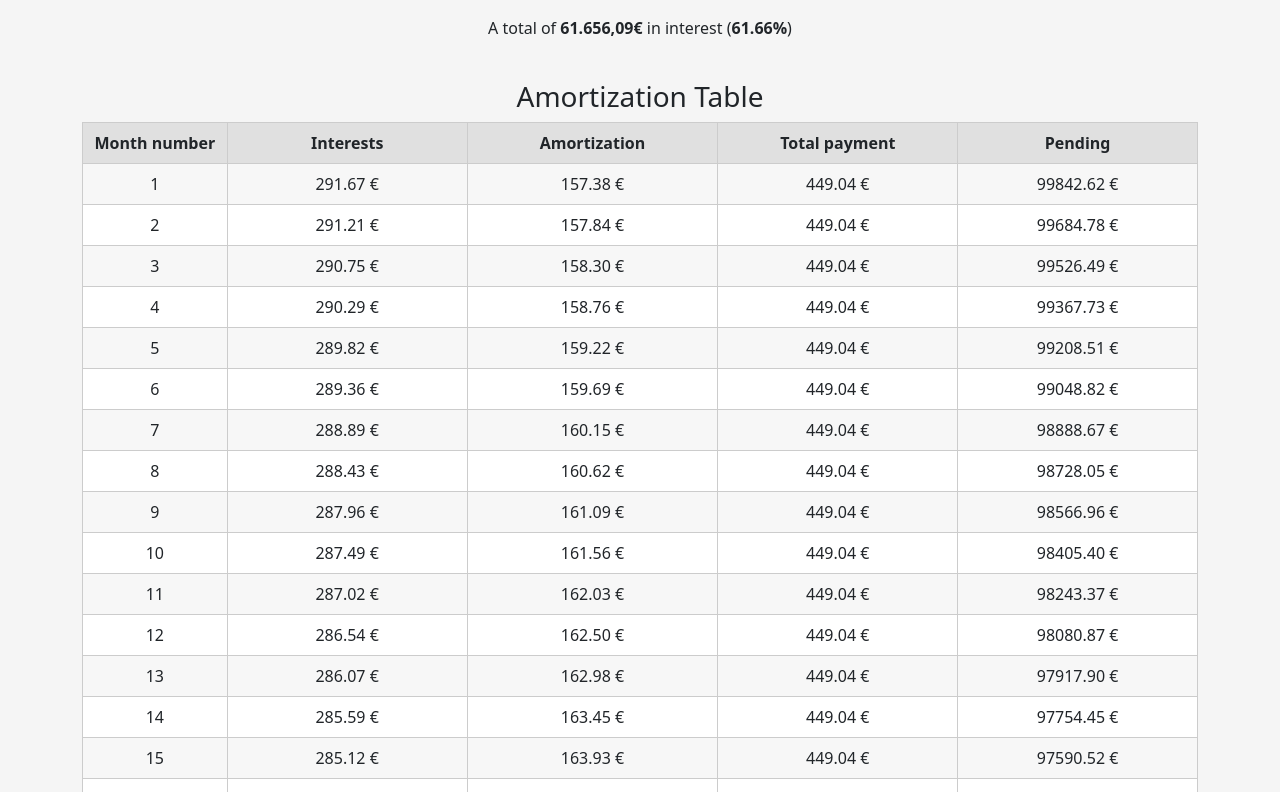
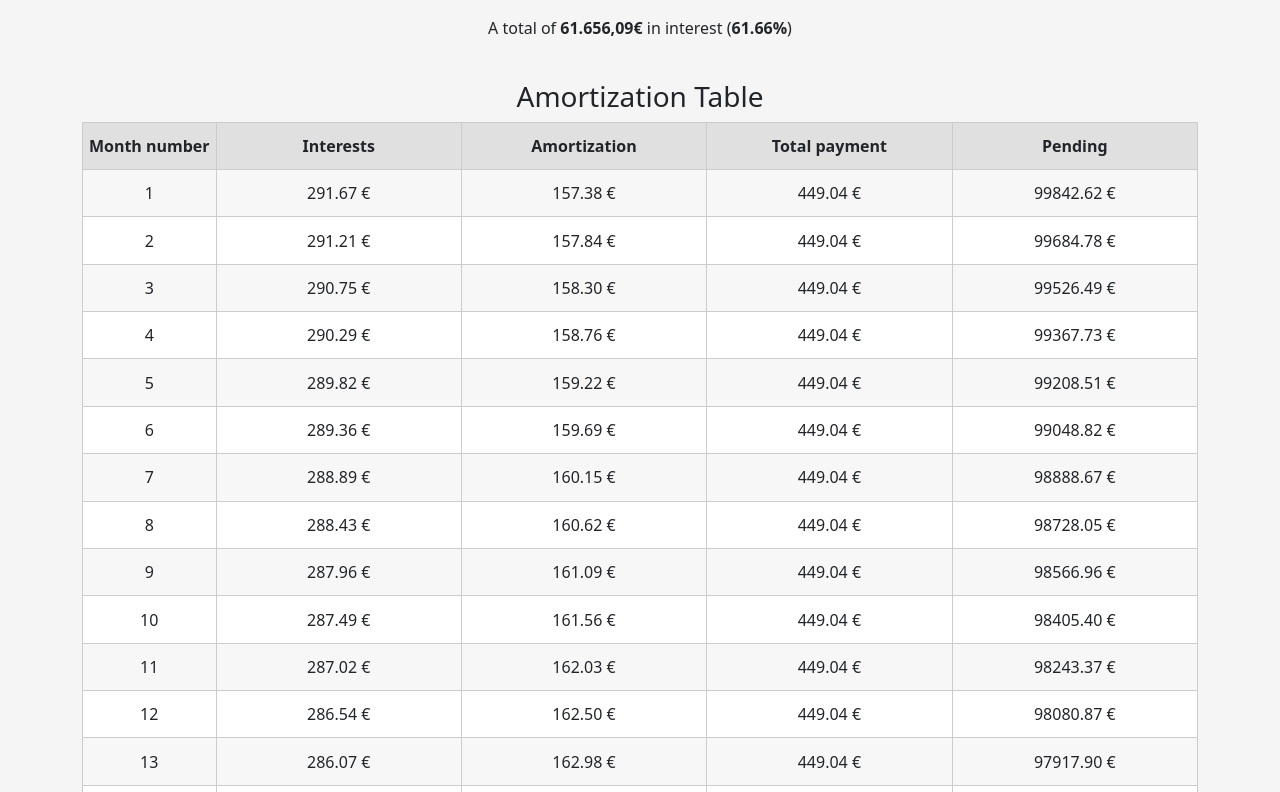
Before and after one commit to gabriromero/mortgage-calculator, a Vue app: page / in a window 1280 px wide. Shown: the part 548-1340 px from the top of the page. Built offline with nearby package versions, Linux system fonts and the light colour scheme.

Commit message:
fixed table override

```diff
--- a/src/components/AmortizationTable.vue
+++ b/src/components/AmortizationTable.vue
@@ -1,6 +1,5 @@
 <template>
    <div>
-      <!-- To repeat -->
       <table class="zebra-table">
          <tr>
             <th class="w-5">
@@ -99,15 +98,14 @@ export default {
 <style>
 
 .zebra-table {
-  border-collapse: collapse;
-  width: 100%;
   background-color: #7979792c;
 }
 
 .zebra-table th, .zebra-table td {
   border: 1px solid #ccc;
-  padding: 8px;
   text-align: center;
+  padding-bottom: 0.7em;
+  padding-top: 0.7em;
 }
 
 
```
